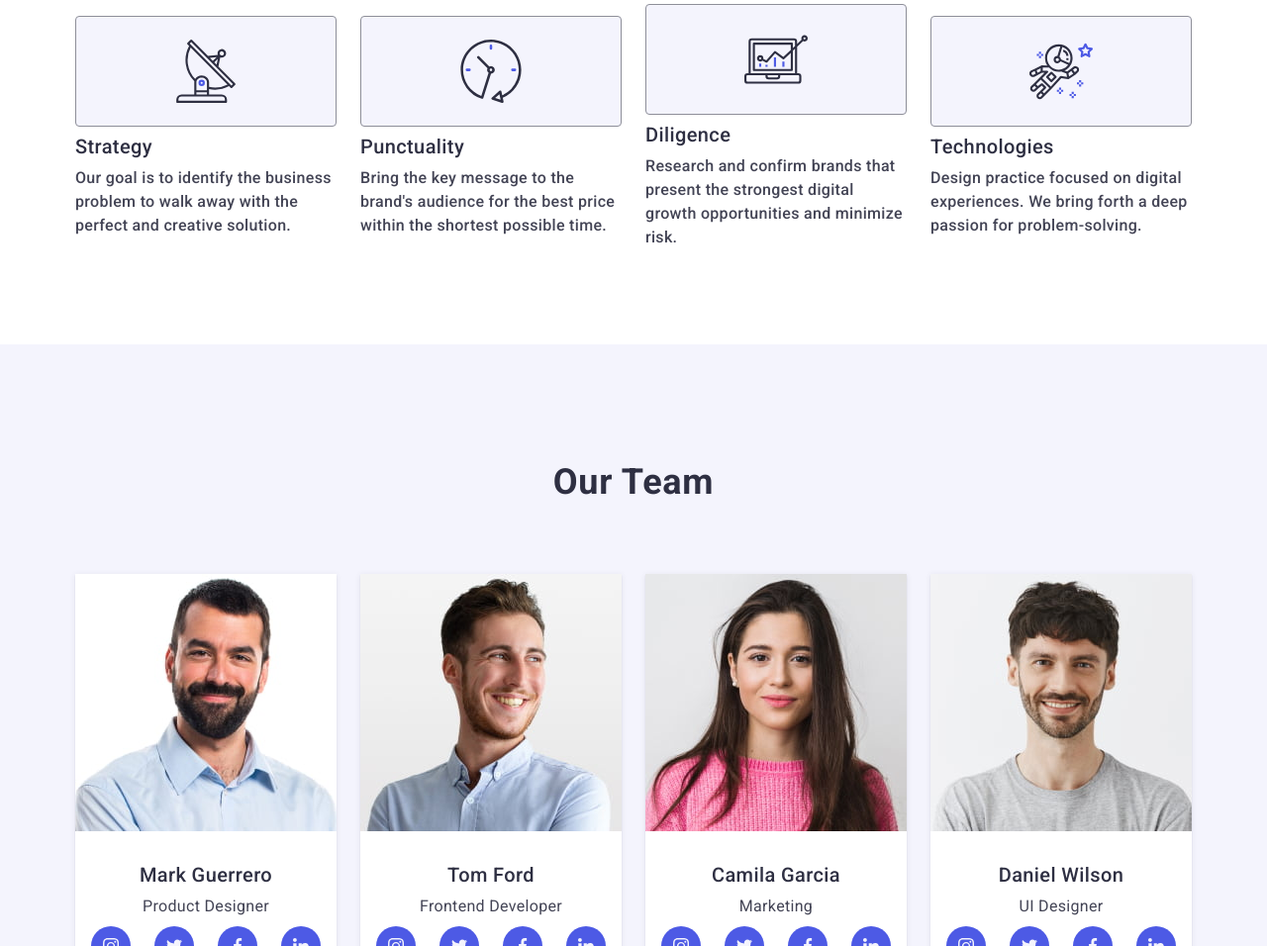
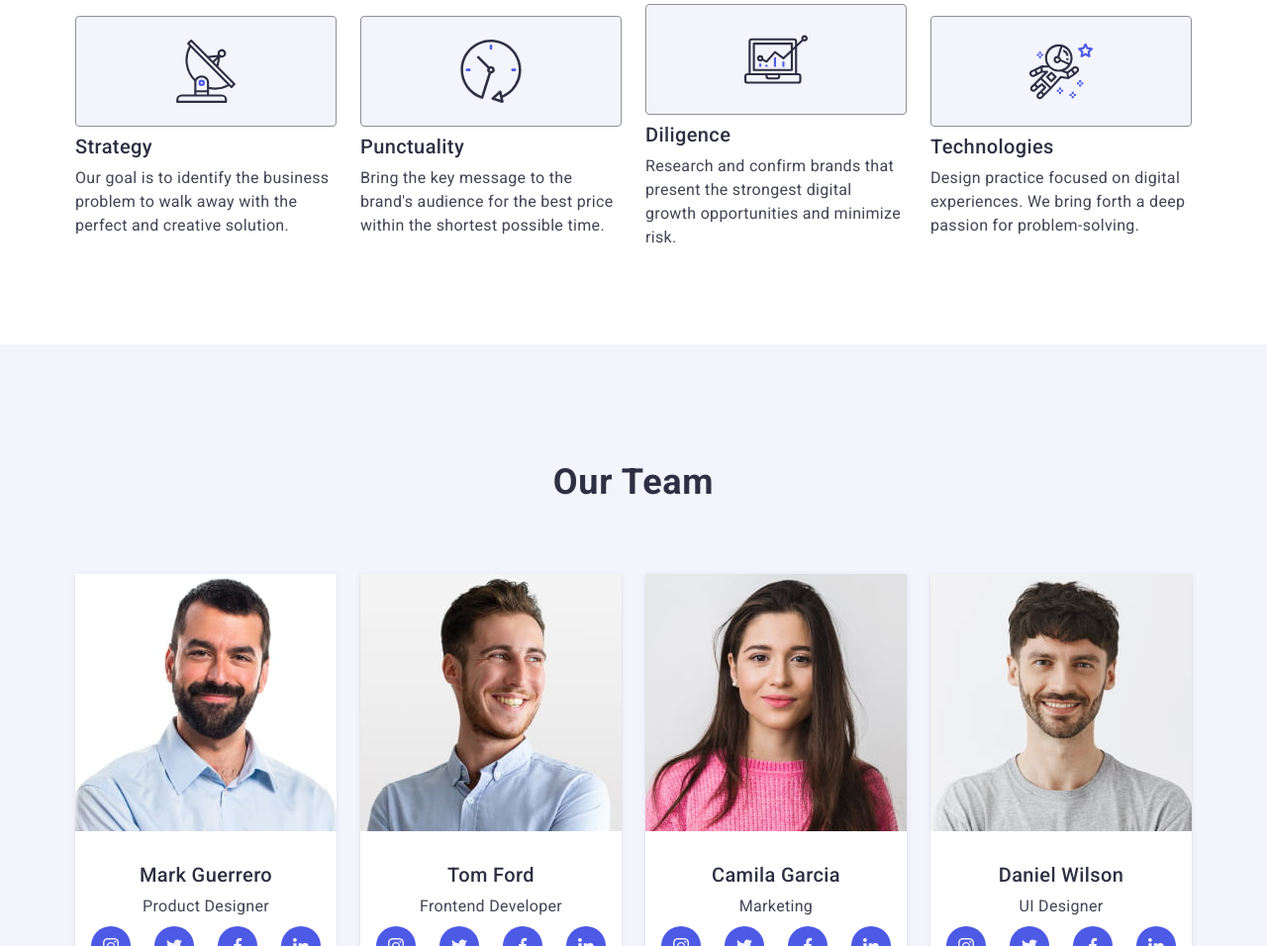
Before and after one commit to SviatGodyk/goit-markup-hw-06-background, a plain HTML site: page index.html in a window 1280 px wide. Shown: the part 764-1720 px from the top of the page at 99% size. Drawn offline with nearby package versions, Linux system fonts and the light colour scheme.

Commit message:
change portfolio text font weight

```diff
--- a/css/styles.css
+++ b/css/styles.css
@@ -512,6 +512,9 @@ img {
     font-size: 20px;
     line-height: 1.2;
     letter-spacing: 0.02em;
+  }
+  .benefits-list-text {
+    font-weight: 400;
   }
 }
 
```
